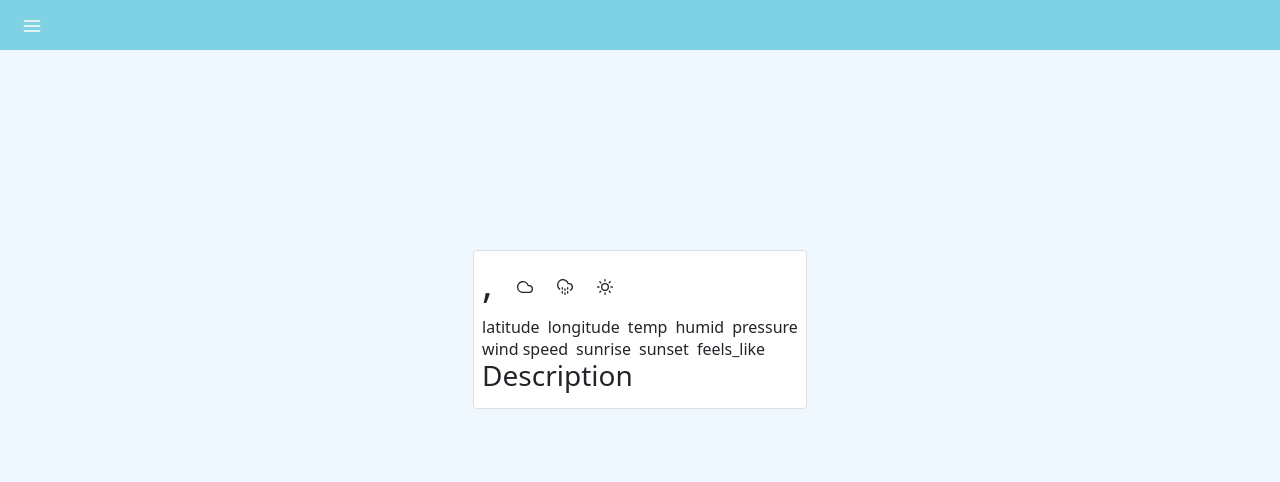
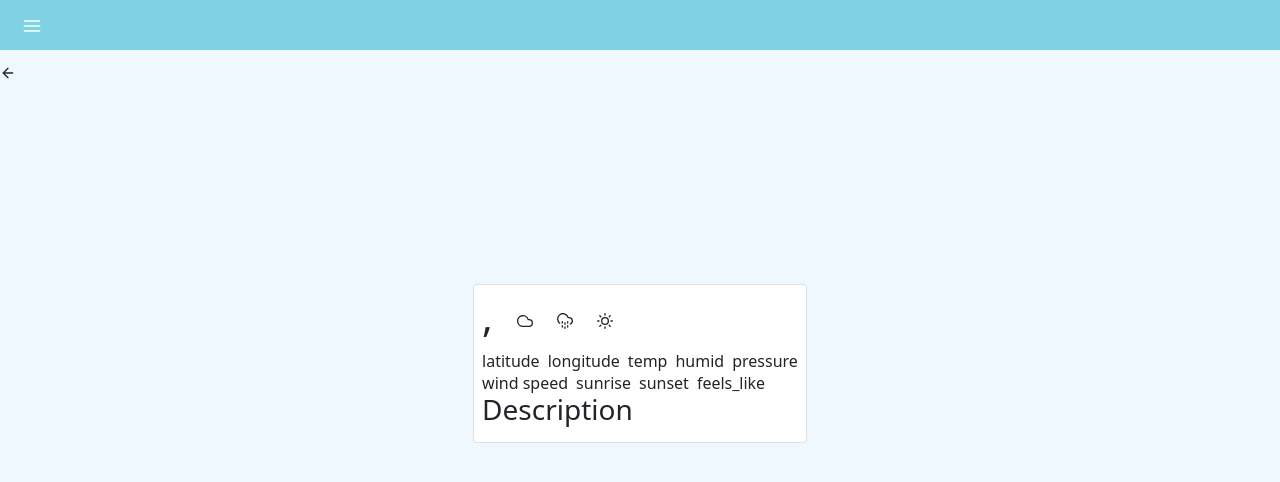
Before and after one commit to Amedzro-Elikplim/React-Capstone-Project, a React (Create React App) app: page /#/weatherdetails in a window 1280 px wide. Shown: the top 482 px of the page. Built offline with nearby package versions, Linux system fonts and the light colour scheme.

Commit message:
Add back button

```diff
--- a/src/pages/Weather/WeatherDetails.js
+++ b/src/pages/Weather/WeatherDetails.js
@@ -1,26 +1,33 @@
 import './weather.css';
 import React, { useEffect } from 'react';
 import { useDispatch, useSelector } from 'react-redux';
-import { useLocation } from 'react-router-dom';
+import { useLocation, useNavigate } from 'react-router-dom';
 import {
-  FiCloudDrizzle,
-  FiSun,
-  FiCloud,
+  FiCloudDrizzle, FiSun, FiCloud, FiArrowLeft,
 } from 'react-icons/fi';
 import { FETCHTHUNK } from '../../redux/Weather/ActionCreators';
 
 function WeatherDetails() {
   const location = useLocation();
   const dispatch = useDispatch();
+  const navigate = useNavigate();
   const id = location.state;
 
   useEffect(() => {
     dispatch(FETCHTHUNK(id));
   }, []);
 
+  function moveBack() {
+    navigate(-1);
+  }
+
   const details = useSelector((state) => state.weather);
 
   return (
+    <>
+      <div className="icon-container">
+        <FiArrowLeft className="icon-left" onClick={() => moveBack()} />
+      </div>
       <div className="container-fluid container-parent d-flex justify-content-center align-items-center">
         <div className="card card-container p-2 m-2">
           <div className="d-flex align-items-center gap-4">
@@ -29,7 +36,6 @@ function WeatherDetails() {
                 {details.name}
                 ,
               </h1>
-            {/* <h2 className="weather-type">{main.main}</h2> */}
             </div>
             <FiCloud />
             <FiCloudDrizzle />
@@ -84,6 +90,7 @@ function WeatherDetails() {
           </div>
         </div>
       </div>
+    </>
   );
 }
 
```
Lines whose indentation alone changed are shown as unchanged.
